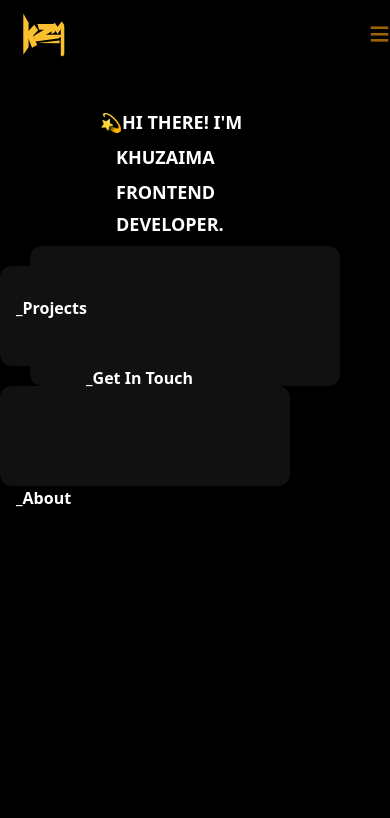
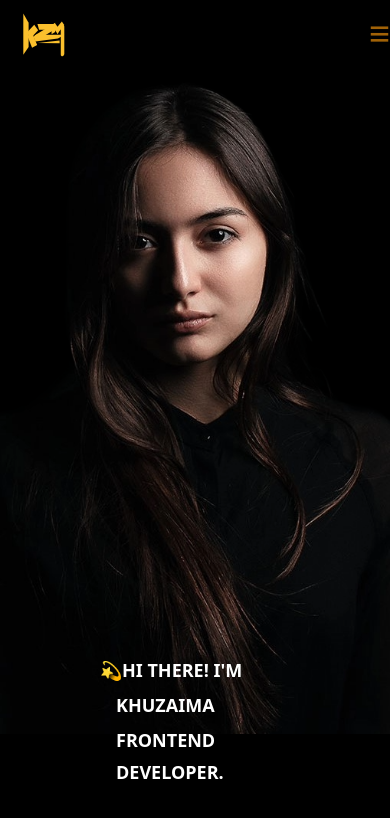
Before and after one commit to kzmfhm/my-portfolio, a React (Create React App) app: page /home in a window 390 px wide. Shown: the top 818 px of the page. Built offline with nearby package versions, Linux system fonts and the light colour scheme.

Commit message:
Create responsiv page

```diff
--- a/src/pages/Home/index.jsx
+++ b/src/pages/Home/index.jsx
@@ -14,37 +14,33 @@ import htmlImage from '../../images/html.svg';
 import cssImage from '../../images/css.svg';
 import NImage from '../../images/nextjs.svg';
 import './style.css';
-import { Link } from 'react-router-dom';
+
 
 const Home = () => {
  const githubLink = 'https://github.com/kzmfhm/my-portfolio';
   return (
     <>
     <Navbar/>
-    <header class='h-auto md:pt-[-10px] md:flex'>
-    <div class='hidden font-bold text-yellow-700 md:flex'>
+    <header class='h-auto md:pt-[-10px] md:flex overflow-hidden'>
+    <div class='font-bold text-yellow-700 md:flex'>
       <img src={WomenImg}/>
      </div>
     <div class='section1'>
-    <div class="md:mt-[20px] font-sans hover:font-serif p-10 rounded-xl md:pt-[100px] items-center space-x-4 w-[290px] font-bold md:h-[330px] md:w-[480px] text-white section1">
+    <div class="md:mt-[20px] font-sans hover:font-serif p-10 rounded-xl md:pt-[100px] items-center space-x-4 h-[100px] w-[290px] font-bold md:h-[330px] md:w-[480px] text-white section1">
     <p class='md:mx-[55px] font-sans hover:font-serif text-2xl cursor-pointer transition ease-in-out delay-150 hover:text-yellow-700  hover:-translate-y-1 hover:scale-110 duration-300 ...'>💫HI THERE! I'M
       </p>
       <p class='md:mx-[20px] font-sans hover:font-serif pt-[10px] text-5xl cursor-pointer transition ease-in-out delay-150 hover:text-yellow-700  hover:-translate-y-1 hover:scale-110 duration-300 ...'>KHUZAIMA</p>
       <p class='md:mx-[100px] font-sans hover:font-serif pt-[10px] text-2xl cursor-pointer transition ease-in-out delay-150 hover:text-yellow-700  hover:-translate-y-1 hover:scale-110  duration-300 ...'>FRONTEND DEVELOPER.</p>
 
     </div>
-    <div class="md:mt-[20px] p-10 rounded-xl pt-[100px] items-center md:mx-[20px] space-x-4 font-bold h-[100px] md:h-[330px] w-[310px] md:w-[480px] text-white bg-[#111] section2">
+    <div class="md:mt-[20px] p-10 rounded-xl pt-[100px] items-center md:mx-[20px] space-x-4 font-bold  md:h-[330px]  h-[100px] w-[290px] md:w-[480px] text-white bg-[#111] section2">
     <h2 class='align-middle md:mx-[20px] mt-[10px] text-white text-1xl cursor-pointer transition ease-in-out delay-150 hover:text-yellow-600'>⚫Frontend Developer /JavaScript & TypeScriptExpert/.
      <br/> Mostly, I work on creating user interfaces.</h2>
-     <span class='box2'>
-        <Link to='/contact'>
-          _Get In Touch
-        </Link>
-        </span>
+
     </div>
     </div>
     <div class='section3'>
-    <div class="mt-[20px] pt-[10px] rounded-xl items-center space-x-4 font-bold h-[100px] md:h-[330px] w-[290px] md:w-[480px] text-white bg-[#111]">
+    <div class="mt-[20px] pt-[10px] rounded-xl items-center space-x-4 font-bold  md:h-[330px] h-[100px] w-[290px] md:w-[480px] text-white bg-[#111]">
     <h1 class='align-middle md:mx-[170px] mt-[20px] text-white text-1xl cursor-pointer transition ease-in-out delay-150 hover:text-yellow-600'>⭐SKILLS
       </h1>
       <ul class='mt-[10px] md:mt-[20px] cursor-pointer transition ease-in-out delay-150 hover:text-yellow-600'>
@@ -85,11 +81,7 @@ const Home = () => {
         <img class='mx-2' src={cssImage} alt="css" />CSS
         </li>
        </ul>
-       <span class='box3'>
-        <Link to='/projects'>
-          _Projects
-        </Link>
-        </span>
+
     </div>
     <div class="mt-[20px] pt-[80px] rounded-xl items-center md:mx-[5px] space-x-4 font-bold h-[100px] md:h-[330px] w-[290px] md:w-[480px] text-white bg-[#111] section4">
     <h2 class='align-middle md:mx-[20px] mt-[10px] text-white text-1xl cursor-pointer transition ease-in-out delay-150 hover:text-yellow-600  hover:-translate-y-1 hover:scale-110 duration-300 ...'>
@@ -100,11 +92,7 @@ const Home = () => {
          <a class='text-green-400' href={githubLink}> https://github.com/kzmfhm/my-portfolio</a>.
           <br />
         </h2>
-        <span class='box4'>
-        <Link to='/About'>
-          _About
-        </Link>
-        </span>
+
     </div>
     </div>
     </header>
--- a/src/pages/Home/style.css
+++ b/src/pages/Home/style.css
@@ -1,47 +1,24 @@
-.section3 {
-    display: block;
-}
-
-.box2,
-.box3,
-.box4 {
-    display: none;
-}
 
 @media (max-width: 767px) {
+
     .section1 {
         margin-left: 30px;
         height: 180px;
-        margin-top: 10px;
+        margin-top: -120px;
     }
     .section1 p {
         width: 100%;
         font-size: 18px;
     }
-
-    /* Hide the content in section2, section3, and section4 */
-    .section2 h1,
-    .section2 h2,
-    .section2 ul,
-    .section3 h1,
-    .section3 h2,
-    .section3 ul,
-    .section4 h1,
-    .section4 h2,
-    .section4 ul {
+    .section2{
         display: none;
     }
+      .section3{
+        display: none;
+    }
+    .section4{
+          display: none;
+      }
 
 
-
-
-
-    .box2,
-    .box3,
-    .box4 {
-        display: block;
-        margin-top: 20px;
-        height:100px;
-        width:310px;
-    }
 }
```
Also changed, not shown: UI.svg (deleted).
